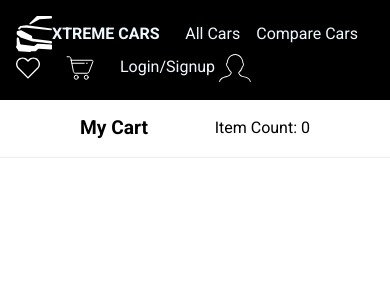
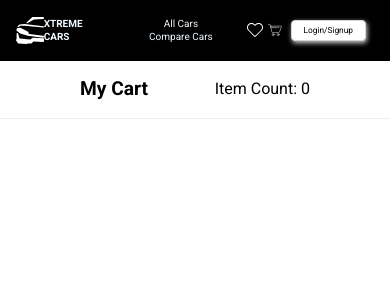
Before and after one commit to DteTRPod3/TRPod3_XtremeCars, a React (Create React App) app: page /cart in a window 390 px wide. Shown: the top 300 px of the page. Built offline with nearby package versions, Linux system fonts and the light colour scheme.

Commit message:
improved mobile responsiveness and added proper casing

```diff
--- a/src/components/Navbar/Navbar.scss
+++ b/src/components/Navbar/Navbar.scss
@@ -1,4 +1,4 @@
-@mixin circleCart-icon {
+@mixin circular-pill {
   margin-left: -9px;
   border: 1px solid black;
   border-radius: 50%;
@@ -12,11 +12,8 @@
   vertical-align: super;
 }
 
-
-
-
 .nav__wishCount {
-  @include circleCart-icon;
+  @include circular-pill;
   // margin-left: 0.15rem;
   :hover {
     text-decoration: none;
@@ -24,7 +21,7 @@
 }
 
 .nav__cartCount {
-  @include circleCart-icon;
+  @include circular-pill;
 }
 
 .button--logout {
@@ -38,7 +35,6 @@
   display: none;
 }
 
-
 .nav-bar-main {
   background-color: black;
   padding: 1rem;
@@ -46,6 +42,11 @@
   display: flex;
   justify-content: space-between;
   flex-wrap: wrap;
+
+  position: -webkit-sticky; /* Safari */
+  position: sticky;
+  top: 0;
+  width: 100%;
 
   .nav-link {
     color: aliceblue;
@@ -60,7 +61,7 @@
 .nav-bar-main__brandLogo {
   display: flex;
   align-items: center;
-  flex-wrap: wrap;
+  // flex-wrap: wrap;
   float: left;
   &:hover {
     transform: scale(1.1);
@@ -72,7 +73,6 @@
   display: flex;
   align-items: center;
   justify-content: center;
-  flex-wrap: wrap;
 
   .nav-bar-main__car-link {
     margin-right: 1rem;
@@ -92,6 +92,7 @@
 }
 
 .nav-bar-main__cart-img {
+  min-width: 16px;
   vertical-align: middle;
   width: 2rem;
   &:hover {
@@ -102,6 +103,7 @@
 }
 
 .nav-bar-wish-icon {
+  min-width: 16px;
   vertical-align: middle;
   width: 1.5rem;
   border-radius: 2px;
@@ -113,13 +115,55 @@
   display: inline;
 }
 
-.nav-bar-profileDiv {
+.nav-bar-profile-div {
   display: flex;
-  justify-content: space-between;
-  flex-wrap: wrap;
+  justify-content: flex-end;
+  // flex-wrap: wrap;
   align-items: center;
-  .nav-bar-profileDiv__item {
-    padding-right: 1.5rem;
+  .nav-bar-profile-div__item {
+    margin-right: 1rem;
     color: white;
   }
 }
+
+.nav-bar-main > div {
+  flex: 1;
+}
+
+@media only screen and (max-width: 970px) {
+  .nav__wishCount {
+    width: 0.5rem;
+    height: 0.5rem;
+  }
+
+  .nav__cartCount {
+    width: 0.5rem;
+    height: 0.5rem;
+  }
+  .nav-bar-profile-div {
+    font-size: x-small;
+    .nav-bar-profile-div__item {
+      margin-right: 0.25rem;
+    }
+  }
+
+  .nav-bar-main__brandLogo {
+    font-size: x-small;
+    max-width: 60%;
+    img {
+      width: 40%;
+    }
+  }
+
+  .nav-bar-profile-div__item {
+    margin-right: 0.25rem;
+  }
+
+  .nav-bar__profile-img {
+    display: none;
+  }
+  .nav-bar-main__car-btn-group {
+    font-size: x-small;
+    flex-direction: column;
+  }
+}
--- a/src/components/Navbar/Navbar.tsx
+++ b/src/components/Navbar/Navbar.tsx
@@ -32,6 +32,7 @@ const Navbar = () => {
   return (
     <div className="nav-bar-main">
       <div>
+        {" "}
         <NavLink to="/" className="nav-link">
           <div className="nav-bar-main__brandLogo">
             <img src={Logo} alt="Xtreme cars logo" />
@@ -54,8 +55,8 @@ const Navbar = () => {
         </div>
       </div>
 
-      <div className="nav-bar-profileDiv">
-        <div className="nav-bar-profileDiv__item">
+      <div className="nav-bar-profile-div">
+        <div className="nav-bar-profile-div__item">
           <NavLink to="/Wishlist" title="Wishlist" className="nav-link">
             <img className="nav-bar-wish-icon" src={wishlist} alt="wishlist" />
             <span
@@ -68,7 +69,7 @@ const Navbar = () => {
           </NavLink>
         </div>
 
-        <div className="nav-bar-profileDiv__item">
+        <div className="nav-bar-profile-div__item">
           <NavLink to="/cart" title="Cart" className="nav-link">
             <img
               className="nav-bar-main__cart-img"
@@ -84,30 +85,29 @@ const Navbar = () => {
             </span>
           </NavLink>
         </div>
-        <div className="nav-bar-profileDiv__item">
-          {user?.isAuthenticated === false && (
-            <NavLink to="/login" className="nav-link">
-              Login/Signup{" "}
-            </NavLink>
-          )}
+        <div className="nav-bar-profile-div__item">
           <img
             className="nav-bar__profile-img"
             src={profilepicture}
             alt="Profile pic"
           />
+          {user?.isAuthenticated === false && (
+            <NavLink to="/login" className="nav-link">
+              <button>Login/Signup</button>
+            </NavLink>
+          )}
+          {user?.isAuthenticated && (
+            <span className="nav-bar-profile-div__item">
+              {user?.user?.name.toLocaleUpperCase()}
+            </span>
+          )}
         </div>
+
         {user?.isAuthenticated && (
-          <div className="nav-bar-profileDiv__item">
+          <div className="nav-bar-profile-div__item">
             <NavLink to="/" className="nav-link">
-              <button className="button--logout" onClick={logoutUser}>
-                Logout
-              </button>
+              <button onClick={logoutUser}>Logout</button>
             </NavLink>
-          </div>
-        )}
-        {user?.isAuthenticated && (
-          <div className="nav-bar-profileDiv__item">
-            {user?.user?.name.toLocaleUpperCase()}
           </div>
         )}
       </div>
```
